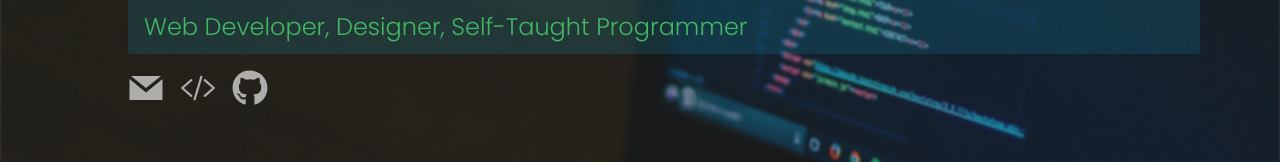
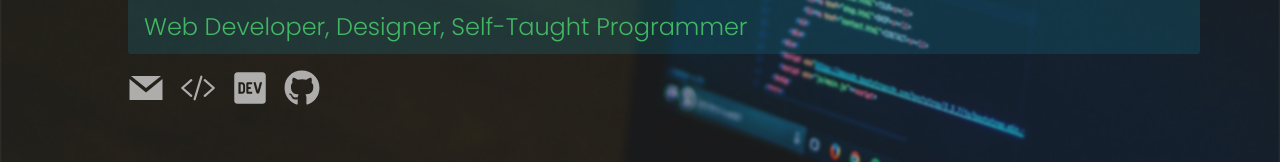
Before and after one commit to danielkeny/skills-next.js, a Next.js app: page / in a window 1280 px wide. Shown: the part 409-571 px from the top of the page. Built offline with nearby package versions, Linux system fonts and the light colour scheme.

Commit message:
added new icons and links

```diff
--- a/components/Heading.js
+++ b/components/Heading.js
@@ -1,5 +1,5 @@
 import styles from "@/styles/Heading.module.css";
-import { FaGithub } from "react-icons/fa";
+import { FaGithub, FaDev } from "react-icons/fa";
 import { GrMail } from "react-icons/gr";
 import { IoCodeSlashOutline } from "react-icons/io5";
 import Link from "next/link";
@@ -25,6 +25,11 @@ function Header() {
             <IoCodeSlashOutline className={styles.icon} />
           </a>
         </Link>
+        <Link href="https://dev.to/mariog8">
+          <a target="_blank" rel="noreferrer">
+            <FaDev className={styles.icon} />
+          </a>
+        </Link>
         <Link href="https://github.com/MarioG8">
           <a target="_blank" rel="noreferrer">
             <FaGithub className={styles.icon} />
```
Also changed, not shown: pages/about/index.js (+6 -1 lines).
